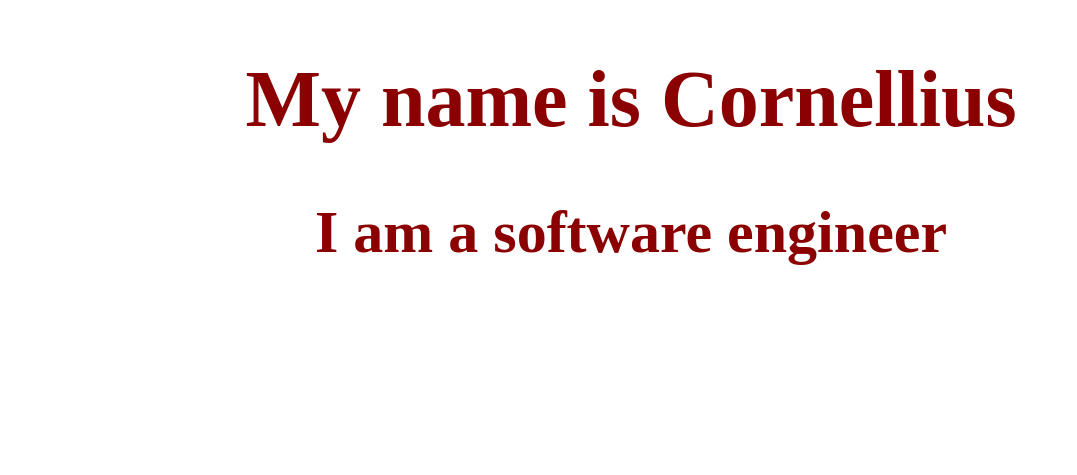
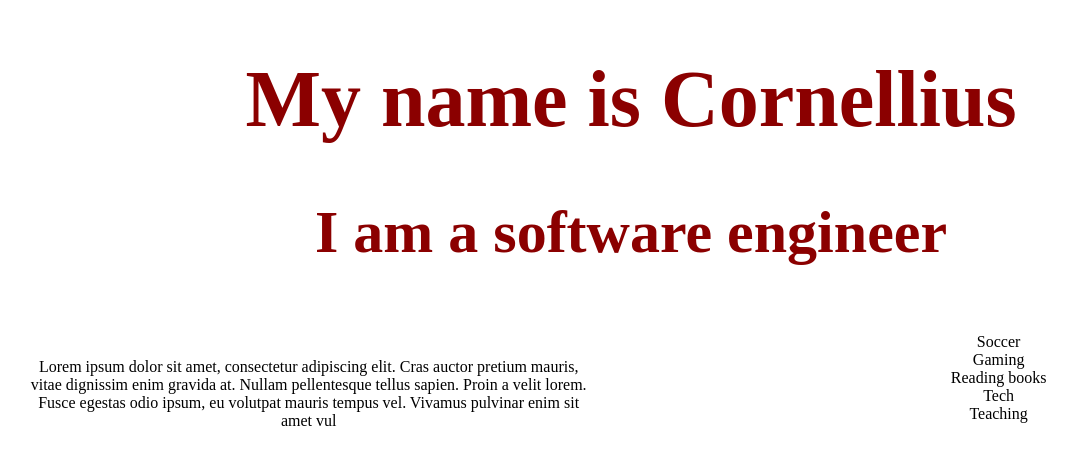
Before and after one commit to cngondo/superman, a plain HTML site: page index.html in a window 1280 px wide. Shown: the whole page, without its empty margins (9-1086 px from the left). Drawn offline with Linux system fonts and the light colour scheme.

Commit message:
added about me

```diff
--- a/css/main.css
+++ b/css/main.css
@@ -3,3 +3,23 @@
     color: #8b0000;
     font-size: 40px;
 }
+.about{
+    width: 100%;
+}
+.description{
+    width: 45%;
+    float: left;
+    padding: 2%;
+    text-align: center;
+}
+.interests{
+    width: 45%;
+    float: right;
+    text-align: center;
+
+}
+.interests ul{
+    list-style-type: none;
+    border: 10px;
+    border-color: black;
+}
--- a/index.html
+++ b/index.html
@@ -8,9 +8,26 @@
         <h1>My name is Cornellius</h1>
 
         <h2>I am a software engineer</h2>
+      </div>
+      <div class="about">
+       <div class="description">
+         <p>
+            Lorem ipsum dolor sit amet, consectetur adipiscing elit. Cras auctor pretium mauris, vitae dignissim enim gravida at. Nullam pellentesque tellus sapien. Proin a velit lorem. Fusce egestas odio ipsum, eu volutpat mauris tempus vel. Vivamus pulvinar enim sit amet vul
+         </p>
+
+       </div>
+       <div class="interests">
+         <ul>
+            <li>Soccer</li>
+            <li>Gaming</li>
+            <li>Reading books</li>
+            <li>Tech</li>
+            <li>Teaching</li>
+         </ul>
+       </div>
+
 
       </div>
 
-
     </body>
 </html>
```
